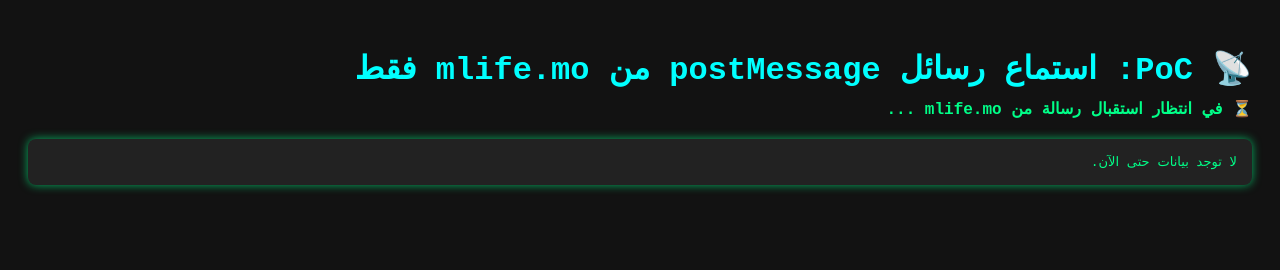
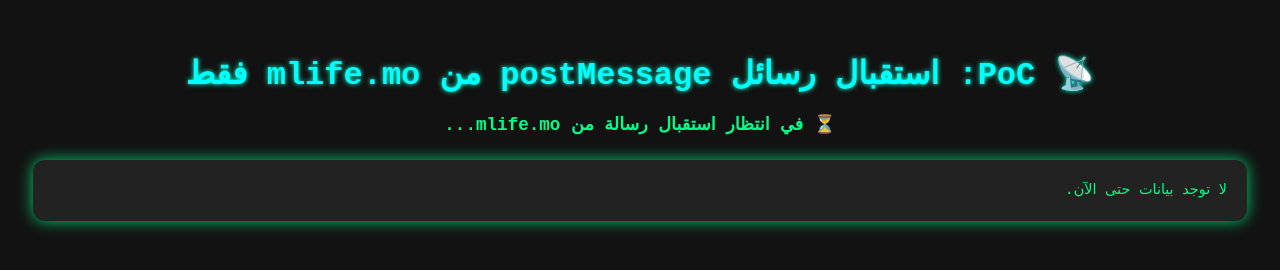
Before and after one commit to kepaaas/cors, a plain HTML site: page index.html in a window 1280 px wide. Drawn offline with Linux system fonts and the light colour scheme.

Commit message:
Update index.html

```diff
--- a/index.html
+++ b/index.html
@@ -1,52 +1,72 @@
 <!DOCTYPE html>
-<html lang="ar">
+<html lang="ar" >
 <head>
   <meta charset="UTF-8" />
-  <title>PoC: استماع رسائل postMessage من mlife.mo</title>
+  <title>📡 PoC: استقبال رسائل postMessage من mlife.mo فقط</title>
   <style>
     body {
       background-color: #121212;
       color: #00ff88;
       font-family: 'Courier New', Courier, monospace;
-      padding: 20px;
+      padding: 25px;
       direction: rtl;
+      user-select: text;
     }
     h1 {
       color: #00ffff;
-      margin-bottom: 10px;
+      margin-bottom: 20px;
+      font-weight: bold;
+      text-align: center;
+      text-shadow: 0 0 5px #00ffcc;
+    }
+    #status {
+      margin-bottom: 25px;
+      font-weight: bold;
+      font-size: 1.1rem;
+      text-align: center;
     }
     pre {
       background-color: #222;
-      padding: 15px;
-      border-radius: 8px;
+      padding: 20px;
+      border-radius: 12px;
       white-space: pre-wrap;
       word-wrap: break-word;
-      max-height: 70vh;
+      max-height: 75vh;
       overflow-y: auto;
-      box-shadow: 0 0 10px #00ff88aa;
+      box-shadow: 0 0 15px #00ff88cc;
+      font-size: 0.9rem;
+      line-height: 1.4;
     }
-    #status {
-      margin-bottom: 20px;
-      font-weight: bold;
+    .warning {
+      color: #ff5555;
+      text-align: center;
+      font-weight: 600;
+      margin-bottom: 15px;
+      text-shadow: 0 0 3px #ff4444;
     }
   </style>
 </head>
 <body>
-  <h1>📡 PoC: استماع رسائل postMessage من mlife.mo فقط</h1>
-  <div id="status">⏳ في انتظار استقبال رسالة من mlife.mo ...</div>
+  <h1>📡 PoC: استقبال رسائل postMessage من mlife.mo فقط</h1>
+  <div id="status">⏳ في انتظار استقبال رسالة من <strong>mlife.mo</strong>...</div>
   <pre id="output">لا توجد بيانات حتى الآن.</pre>
+  <div id="warn" class="warning"></div>
 
   <script>
     window.addEventListener("message", function(event) {
       const trustedOrigin = "https://mlife.mo";
+      const statusEl = document.getElementById("status");
+      const outputEl = document.getElementById("output");
+      const warnEl = document.getElementById("warn");
 
-      if (event.origin !== trustedOrigin) {
-        console.warn("تم تجاهل رسالة من مصدر غير موثوق:", event.origin);
-        return;
+      if (event.origin === trustedOrigin) {
+        warnEl.innerText = "";
+        statusEl.innerText = "✅ رسالة مستقبلة من: " + event.origin;
+        outputEl.innerText = JSON.stringify(event.data, null, 2);
+      } else {
+        warnEl.innerText = "⚠️ تم تجاهل رسالة من مصدر غير موثوق: " + event.origin;
+        console.warn("تم تجاهل رسالة من مصدر غير موثوق:", event.origin, event.data);
       }
-
-      document.getElementById("status").innerText = "✅ رسالة مستقبلة من: " + event.origin;
-      document.getElementById("output").innerText = JSON.stringify(event.data, null, 2);
     });
   </script>
 </body>
```
